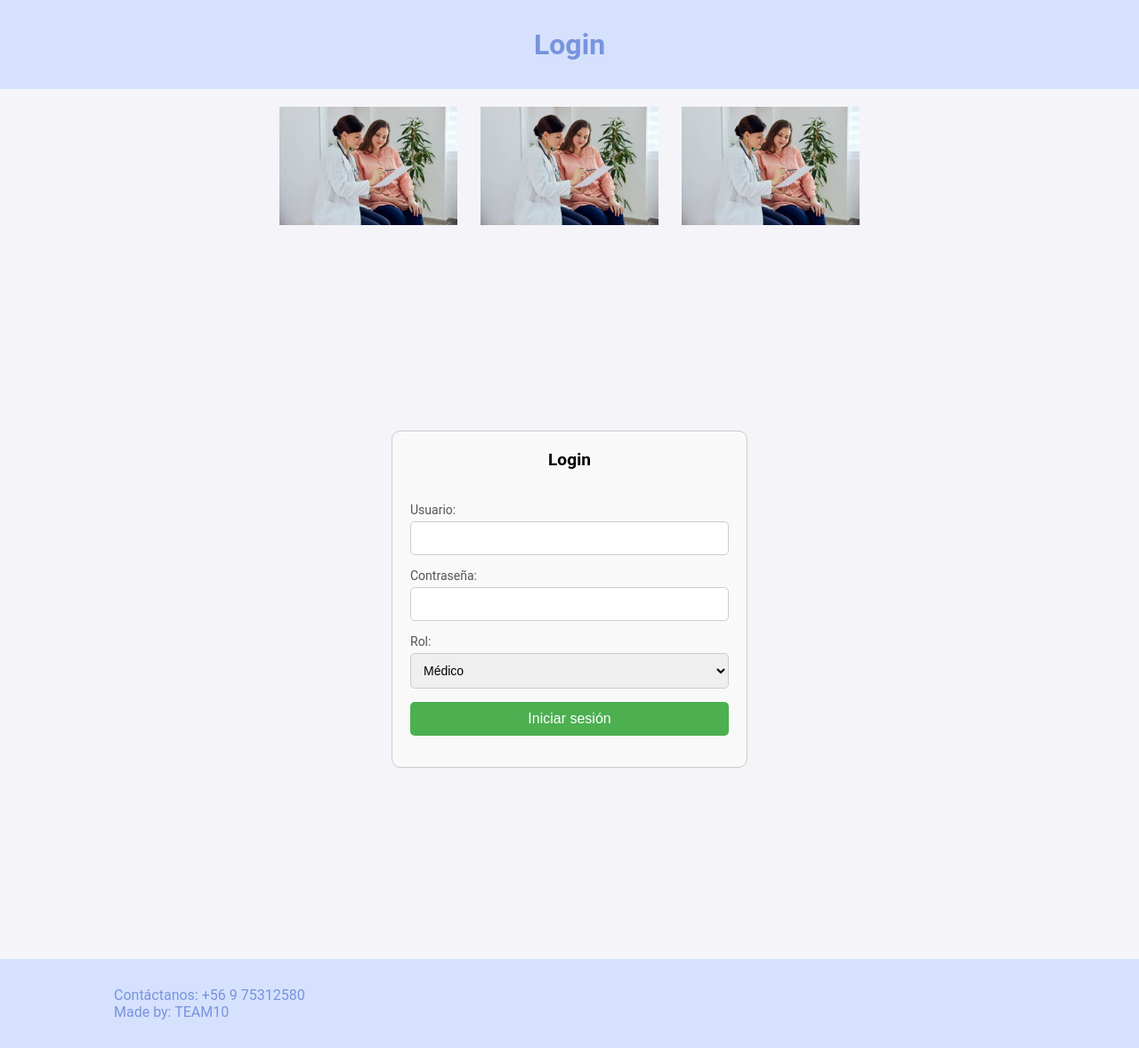
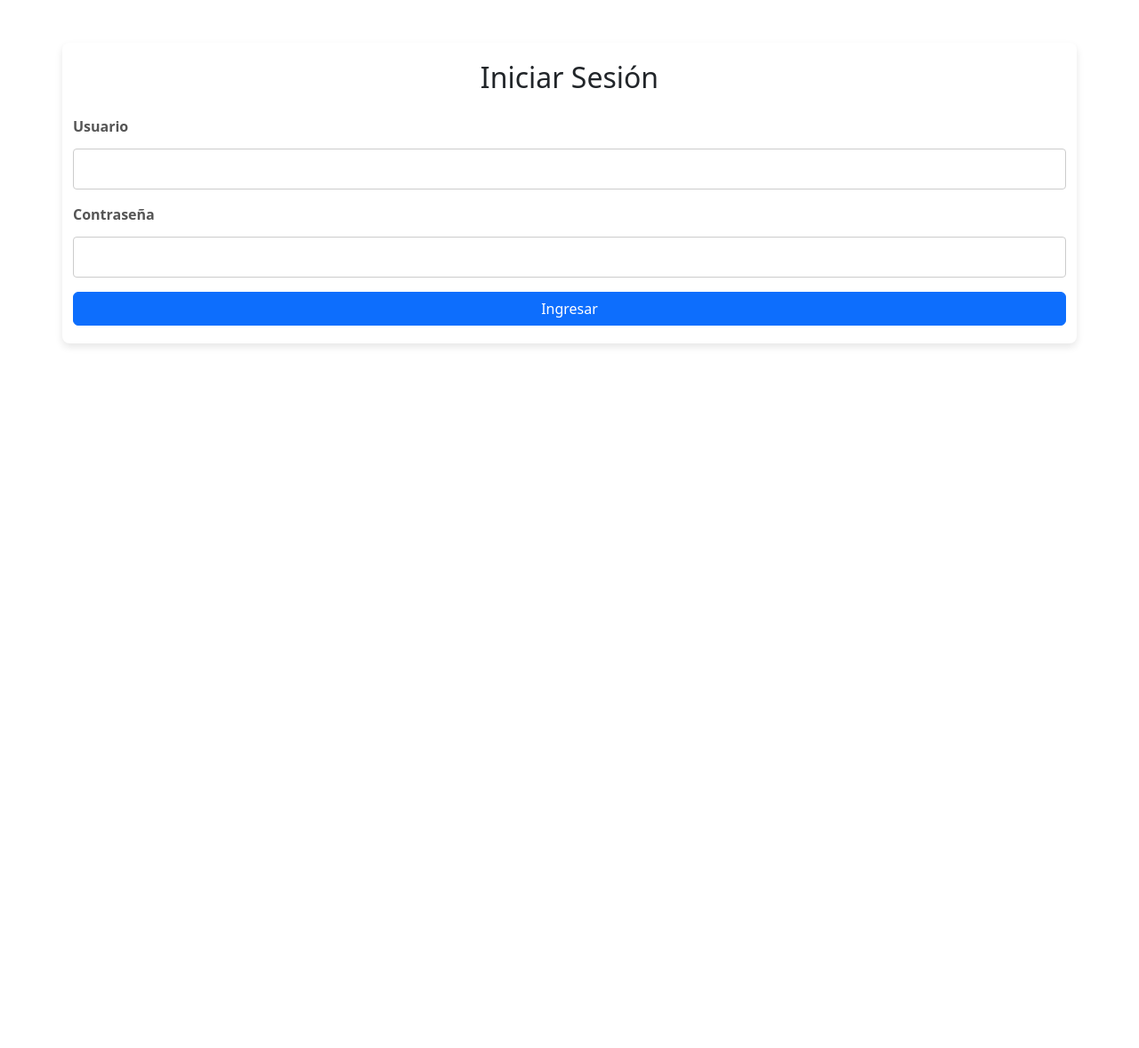
Before and after one commit to Emyowo204/IngS_ConsultasMedicas, a Flask app: page /login in a window 1280 px wide. Shown: the whole page at 89% size. After the commit the page ends 390 px from the top, so only its background shows below. Run offline with Flask 3, Linux system fonts and the light colour scheme.

Commit message:
Union de login, pagina de inicio, y centro de administracion

```diff
--- a/app.py
+++ b/app.py
@@ -1,8 +1,9 @@
-from flask import Flask, jsonify, render_template, request
+from flask import Flask, jsonify, render_template, request,redirect, url_for,flash,session
 import sqlite3
 import os
 
 app = Flask(__name__)
+app.secret_key = 'clave_secreta_para_sesiones'
 
 # Definir las rutas para cada página
 @app.route('/')
@@ -13,8 +14,30 @@
 def centro_de_acciones():
     return render_template('paciente.html')
 
-@app.route('/login')
+@app.route('/login', methods=['GET', 'POST'])
 def login():
+    if request.method == 'POST':
+        # Capturar los datos del formulario
+        usuario = request.form['usuario']
+        password = request.form['password']
+
+        # Conectar a la base de datos
+        conn = sqlite3.connect('bases de datos/clinica.db')
+        cursor = conn.cursor()
+
+        # Consultar si el usuario y contraseña coinciden
+        query = "SELECT * FROM Cuenta WHERE usuario = ? AND password = ?"
+        cursor.execute(query, (usuario, password))
+        cuenta = cursor.fetchone()
+        conn.close()
+
+        if cuenta:  # Si existe la cuenta
+            session['usuario'] = usuario  # Guardar al usuario en la sesión
+            flash('Inicio de sesión exitoso', 'success')
+            return redirect(url_for('consola_administrativos'))
+        else:  # Si no coincide la cuenta
+            flash('Usuario o contraseña incorrectos', 'danger')
+
     return render_template('login.html')
 
 @app.route('/api/profesionales', methods=['GET'])
--- a/static/css/login.css
+++ b/static/css/login.css
@@ -1,152 +1,83 @@
-/* Reset básico */
-* {
+body {
+    font-family: 'Arial', sans-serif;
+    background-color: #f5f5f5;
     margin: 0;
     padding: 0;
+}
+
+.container {
+    max-width: 400px;
+    margin: 100px auto;
+    padding: 20px;
+    background-color: #ffffff;
+    box-shadow: 0 4px 8px rgba(0, 0, 0, 0.1);
+    border-radius: 8px;
+}
+
+h2 {
+    text-align: center;
+    color: #333333;
+    margin-bottom: 20px;
+}
+
+.form-label {
+    color: #555555;
+    font-weight: bold;
+}
+
+input[type="text"], input[type="password"] {
+    width: 100%;
+    padding: 10px;
+    margin-top: 5px;
+    margin-bottom: 15px;
+    border: 1px solid #cccccc;
+    border-radius: 4px;
     box-sizing: border-box;
 }
 
-html, body {
-    height: 100%;
-    font-family: 'Roboto', Arial, sans-serif;
-    background-color: #f4f4f9;
+input[type="text"]:focus, input[type="password"]:focus {
+    outline: none;
+    border-color: #007bff;
+    box-shadow: 0 0 5px rgba(0, 123, 255, 0.5);
 }
 
-.images{
-
-    margin-top: 20px;
-     margin-bottom: 20px;
-     display: flex;
-     gap: 2%;
-     justify-content: center;
-  }
-
-h1 {
-    color: #7794DD;
-    margin-bottom: 5px;
-    text-align: center;
-    position: relative;
+button {
     width: 100%;
-    height: 100px;
-    align-content: center;
-    background-color: #D6E1FD; /* Blue color */
-}
-
-h2 {
-    color: black;
-    font-size: 1.2em;
-    width: 100%;
-    height: 60px;
-    text-align: center;
-}
-
-/* Estilo para el footer */
-footer {
-    color: #7794DD;
-    margin-top: 5px;
-    padding-left: 10%;
-    text-align: left;
-    position: relative;
-    width: 100%;
-    height: 100px;
-    align-content: center;
-    background-color: #D6E1FD; /* Blue color */
-}
-
-/* Contenedor principal para centrar el formulario */
-.contenedor {
-    display: flex;
-    justify-content: center;
-    align-items: center;
-    height: 100%;
-}
-
-/* Estilo de la tarjeta */
-.tarjeta {
-    text-decoration: none;
-    border: 1px solid #ccc;
-    padding: 20px;
-    text-align: center;
-    width: 100%;
-    max-width: 400px;
-    border-radius: 10px;
-    background-color: #f9f9f9;
-    color: black;
-    font-size: 16px;
+    padding: 10px;
+    background-color: #007bff;
+    color: white;
+    font-weight: bold;
+    border: none;
+    border-radius: 4px;
+    cursor: pointer;
     transition: background-color 0.3s;
 }
 
-/* Asegura que el formulario se vea correctamente apilado */
-.input-group {
-    margin-bottom: 15px;
-    text-align: left;
-    width: 100%;
+button:hover {
+    background-color: #0056b3;
 }
 
-.input-group label {
-    display: block;
-    font-size: 14px;
-    color: #555;
+.alert {
+    margin-top: 10px;
+    padding: 10px;
+    border-radius: 4px;
+    font-size: 0.9em;
 }
 
-.input-group input,
-.input-group select {
-    width: 100%;
-    padding: 10px;
-    margin-top: 5px;
-    border: 1px solid #ccc;
-    border-radius: 5px;
-    font-size: 14px;
+.alert-success {
+    background-color: #d4edda;
+    color: #155724;
+    border: 1px solid #c3e6cb;
 }
 
-/* Estilo del botón */
-.input-group button {
-    width: 100%;
-    padding: 10px;
-    background-color: #4CAF50;
-    color: white;
-    border: none;
-    border-radius: 5px;
-    font-size: 16px;
-    cursor: pointer;
+.alert-danger {
+    background-color: #f8d7da;
+    color: #721c24;
+    border: 1px solid #f5c6cb;
 }
 
-.input-group button:hover {
-    background-color: #45a049;
+.alert-warning {
+    background-color: #fff3cd;
+    color: #856404;
+    border: 1px solid #ffeeba;
 }
-
-/* Modal y tarjetas de especialidades */
-.modal {
-    display: none; /* Oculto por defecto */
-    position: fixed;
-    z-index: 1;
-    left: 0;
-    top: 0;
-    width: 100%;
-    height: 100%;
-    overflow: auto;
-    background-color: rgba(0, 0, 0, 0.4); /* Fondo oscuro semitransparente */
-}
-
-.modal-content {
-    background-color: #fefefe;
-    margin: 15% auto;
-    padding: 20px;
-    border: 1px solid #888;
-    width: 50%;
-    text-align: left;
-    border-radius: 8px;
-}
-
-.close {
-    color: #aaa;
-    float: right;
-    font-size: 28px;
-    font-weight: bold;
-}
-
-.close:hover,
-.close:focus {
-    color: black;
-    text-decoration: none;
-    cursor: pointer;
-}
--- a/templates/index.html
+++ b/templates/index.html
@@ -4,7 +4,7 @@
     <meta charset="UTF-8">
     <meta name="viewport" content="width=device-width, initial-scale=1.0">
     <title>Índice</title>
-    <a href="/consola_administrativos" >login trabajadores</a>
+    <a href="/login" >login trabajadores</a>
     <link rel="stylesheet" href="{{ url_for('static', filename='css/centro.css') }}">
     <link rel="stylesheet" href="../static/css/centro.css">
 
--- a/templates/login.html
+++ b/templates/login.html
@@ -3,52 +3,39 @@
 <head>
     <meta charset="UTF-8">
     <meta name="viewport" content="width=device-width, initial-scale=1.0">
-    <title>Login</title>
+    <title>Inicio de Sesión</title>
+    <!-- Enlace al archivo CSS personalizado -->
     <link rel="stylesheet" href="{{ url_for('static', filename='css/login.css') }}">
-
+    <!-- Enlace al framework Bootstrap para estilos adicionales -->
+    <link rel="stylesheet" href="https://cdn.jsdelivr.net/npm/bootstrap@5.3.0-alpha1/dist/css/bootstrap.min.css">
 </head>
 <body>
-
-    <h1>Login</h1>
-    <div class ="images">
-        <img src="{{ url_for('static', filename='images/stockmedico.jpg') }}" alt="Imagen 1" width="200">
-        <img src="{{ url_for('static', filename='images/stockmedico.jpg') }}" alt="Imagen 1" width="200">
-        <img src="{{ url_for('static', filename='images/stockmedico.jpg') }}" alt="Imagen 1" width="200">
+    <div class="container mt-5">
+        <h2 class="text-center">Iniciar Sesión</h2>
+        <!-- Mostrar mensajes flash -->
+        {% with messages = get_flashed_messages(with_categories=True) %}
+        {% if messages %}
+        <div class="mt-3">
+            {% for category, message in messages %}
+            <div class="alert alert-{{ category }}" role="alert">
+                {{ message }}
+            </div>
+            {% endfor %}
+        </div>
+        {% endif %}
+        {% endwith %}
+        <!-- Formulario de inicio de sesión -->
+        <form method="POST" action="/login" class="mt-4">
+            <div class="mb-3">
+                <label for="usuario" class="form-label">Usuario</label>
+                <input type="text" class="form-control" id="usuario" name="usuario" required>
+            </div>
+            <div class="mb-3">
+                <label for="password" class="form-label">Contraseña</label>
+                <input type="password" class="form-control" id="password" name="password" required>
+            </div>
+            <button type="submit" class="btn btn-primary w-100">Ingresar</button>
+        </form>
     </div>
-
-    <div class="contenedor">
-        <!-- Cuadro de login -->
-        <div class="tarjeta">
-            <h2>Login</h2>
-            <form action="/login" method="POST">
-                <div class="input-group">
-                    <label for="usuario">Usuario:</label>
-                    <input type="text" id="usuario" name="usuario" required>
-                </div>
-                <div class="input-group">
-                    <label for="password">Contraseña:</label>
-                    <input type="password" id="password" name="password" required>
-                </div>
-                <div class="input-group">
-                    <label for="rol">Rol:</label>
-                    <select id="rol" name="rol" required>
-                        <option value="medico">Médico</option>
-                        <option value="administrativo">Administrativo</option>
-                    </select>
-                </div>
-                <div class="input-group">
-                    <button type="submit">Iniciar sesión</button>
-                </div>
-            </form>
-        </div>
-    </div>
-
-
-
-
-    <footer>
-        Contáctanos: +56 9 75312580<br>
-        Made by: TEAM10
-    </footer>
 </body>
 </html>
```
